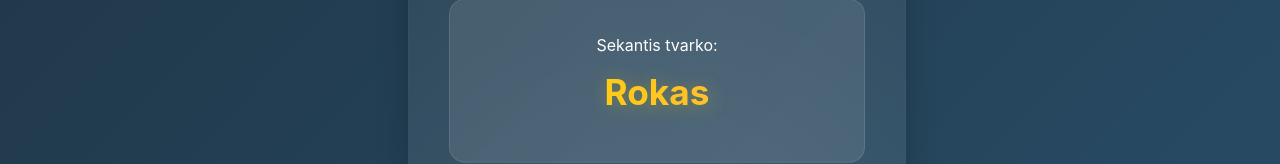
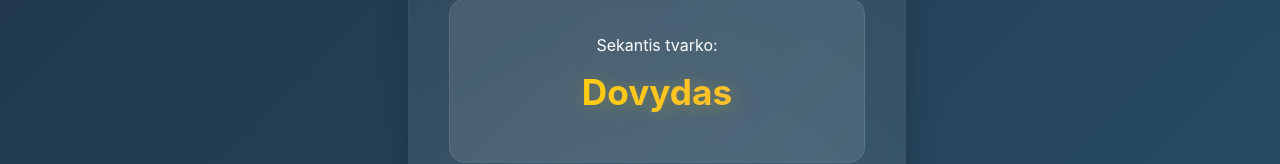
Before and after one commit to xdoviss/buto-tvarkymo-tvarkarastis, a React (Create React App) app: page / in a window 1280 px wide. Shown: the part 180-344 px from the top of the page. Built offline with nearby package versions, Linux system fonts and the light colour scheme.

Commit message:
attempt fix formula

```diff
--- a/src/App.js
+++ b/src/App.js
@@ -12,7 +12,7 @@ export default function App() {
     (today - startDate) / (1000 * 60 * 60 * 24 * 14)
   );
   const currentCleaner =
-    flatmates[((diffWeeks % flatmates.length) + flatmates.length) % flatmates.length];
+    flatmates[((diffWeeks % flatmates.length) + flatmates.length - 1) % flatmates.length];
 
   const [checklist, setChecklist] = useState({
     "Bendra": {
```
